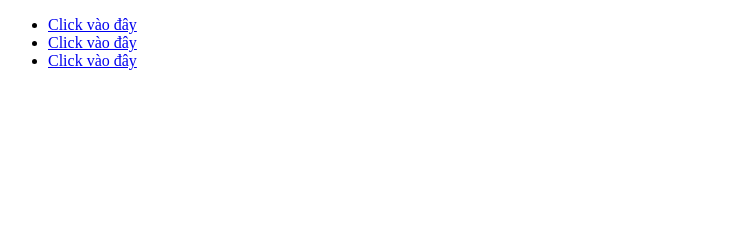
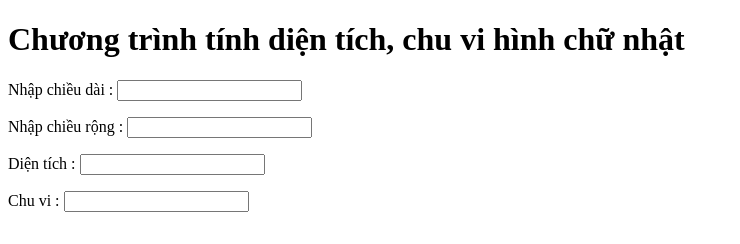
Before and after one commit to LeThaiBao/Project1, a plain HTML site: page index.html in a window 1280 px wide. Shown: the whole page, without its empty margins (0-740 px from the left). Drawn offline with Linux system fonts and the light colour scheme.

Commit message:
su kien event onkeyup

```diff
--- a/index.html
+++ b/index.html
@@ -6,19 +6,24 @@
     <title>LeThaiBao</title>
   </head>
   <body>
-    <ul>
-      <li><a href="#" class="click">Click vào đây</a></li>
-      <li><a href="#">Click vào đây</a></li>
-      <li><a href="#" class="click">Click vào đây</a></li>
-    </ul>
     <script>
-      var button = document.getElementsByClassName("click");
-      for (var i = 0; i < button.length; i++) {
-        button[i].onclick = function () {
-          alert(`Bạn vừa click vào đây`);
-          return false;
-        };
+      function cv_dt_hcn(){
+        var chieu_dai=document.getElementById(`chieu_dai`);
+        var chieu_rong=document.getElementById(`chieu_rong`);
+        var chuvi=document.getElementById(`chuvi`);
+        var dientich=document.getElementById(`dientich`);
+
+        var result_chuvi=(parseInt(chieu_dai.value)+parseInt(chieu_rong.value))*2;
+        var reuslt_dientich=parseInt(chieu_dai.value)*parseInt(chieu_rong.value);
+
+        chuvi.value=result_chuvi;
+        dientich.value=reuslt_dientich;
       }
     </script>
+    <h1>Chương trình tính diện tích, chu vi hình chữ nhật</h1>
+    <p>Nhập chiều dài : <input type="text" id="chieu_dai" onkeyup="cv_dt_hcn()"></p>
+    <p>Nhập chiều rộng : <input type="text" id="chieu_rong" onkeyup="cv_dt_hcn()"></p>
+    <p>Diện tích : <input type="text" id="dientich"></p>
+    <p>Chu vi : <input type="text" id="chuvi"></p>
   </body>
 </html>
```
